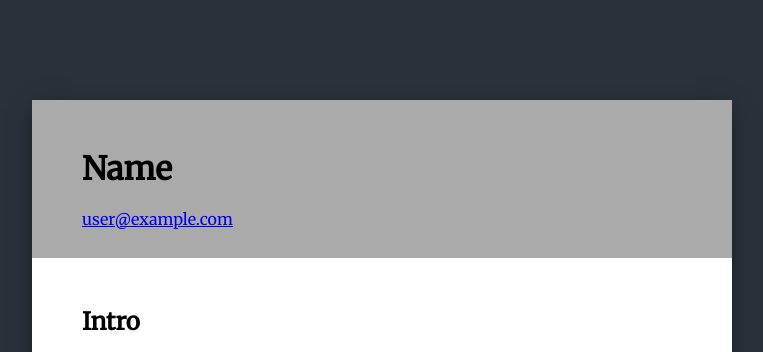
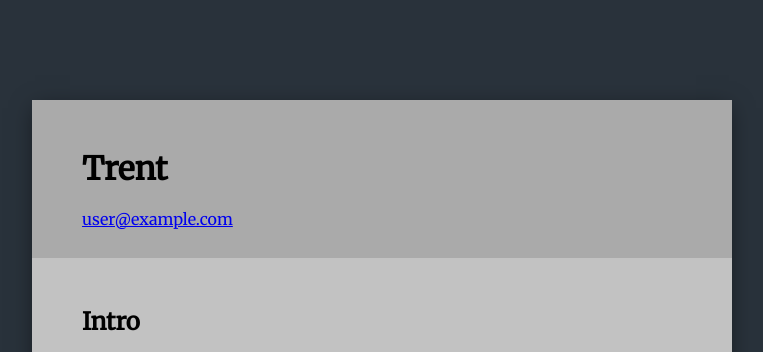
Before and after one commit to aoyamaliang/first-website, a plain HTML site: page index.html in a window 1280 px wide. Shown: the top 352 px of the page, without its empty margins (258-1021 px from the left). Drawn offline with nearby package versions, Linux system fonts and the light colour scheme.

Commit message:
change name & color

```diff
--- a/css/style.css
+++ b/css/style.css
@@ -30,7 +30,7 @@ body {
 .cv {
     width: 700px;
     margin: 100px auto;
-    background-color: #fff;
+    background-color: rgb(194, 194, 194);
     box-shadow: 0 5px 22px -3px rgba(0, 0, 0, .5);
     z-index: 3;
     position: relative;
--- a/index.html
+++ b/index.html
@@ -15,7 +15,7 @@
     <div class="cv">
         <!-- cv-header -->
         <header class="cv-header">
-            <h1>Name</h1>
+            <h1>Trent</h1>
             <a href="mailto:user@example.com">user@example.com</a>
         </header>
         <!-- cv-header end -->
```
